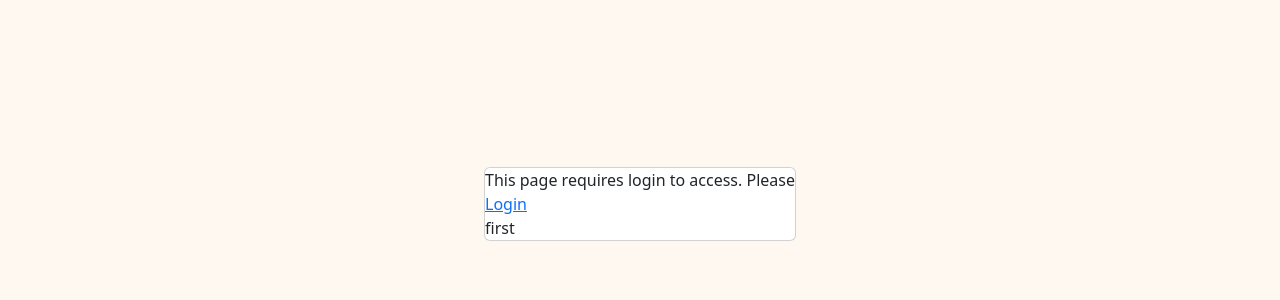
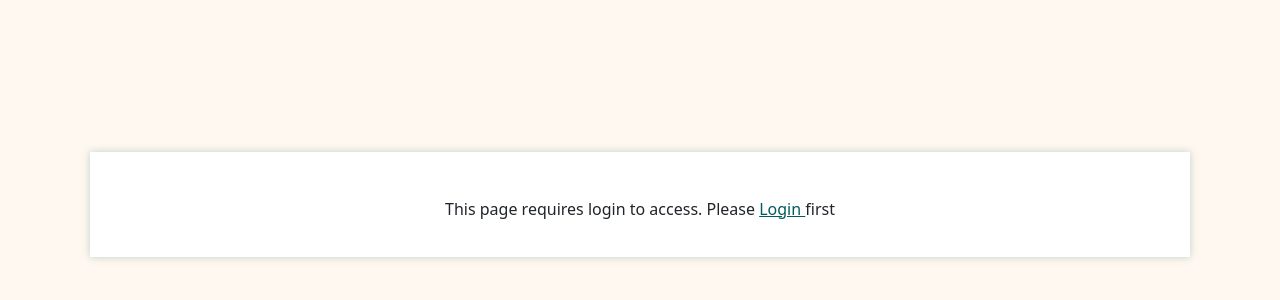
Before and after one commit to Patrycja-Jedrzejewska/chat-app, a Vue app: page /NoAccessView in a window 1280 px wide. Shown: the part 196-496 px from the top of the page. Built offline with nearby package versions, Linux system fonts and the light colour scheme; no server answers.

Commit message:
Add css to NotFound and No Access views

```diff
--- a/src/style/style.scss
+++ b/src/style/style.scss
@@ -11,28 +11,29 @@ $neutral-color: #fff8f0;
 
 #app{
     height: 100vh;
-    display: flex;
-    justify-content: center;
-    align-items: center;
     background-color: $neutral-color;
 }
 
+.form-wrapper{
+    height: 100vh;
+    display: flex;
+    align-items: center;
+    justify-content: center;
     .form-card{
         display: flex;
         text-align: center;
         align-items: center;
+        justify-content: center;
         width: 400px;
         padding: 30px 20px 20px 20px;
         background-color: #ffff;
         box-shadow: 0 0 0.5rem rgba(0, 91, 94, 0.25);
-
         .form{
             &__headline{
                 margin: 20px 20px 50px 20px;
             }
             &__group{
                 margin: 10px;
-
                 &--buttons{
                     margin-top: 10px;
                     .divider{
@@ -50,21 +51,18 @@ $neutral-color: #fff8f0;
                 &:focus{
                     box-shadow: 0 0 0 0.25rem rgba(0, 91, 94, 0.25);
                 }
-
             }
             &__error{
                 width: 300px;
                 color: #de3730;
                 text-align: left;
             }
-
             .btn{
                 width: 320px;
                 border: none;
                 border-radius: 45px;
                 &:hover{
                     box-shadow: 0 0 0.5rem 0.1rem rgba(0, 91, 94, 0.25);
-
                 }
                 &--submit{
                     margin-top: 30px;
@@ -84,16 +82,59 @@ $neutral-color: #fff8f0;
             &__link{
                 margin-top: 40px;
                 margin-bottom: 0;
+            }
+        }
+    }
+}
+
+
 .link{
     color: #005c5f;
     &:hover{
         color: #004345;
     }
 }
+.info-wrapper{
+    height: 100vh;
+    display: flex;
+    align-items: center;
+    justify-content: center;
+    text-align: center;
+
+    .info-card{
+        width: 400px;
+        padding: 30px 20px 20px 20px;
+        background-color: #ffff;
+        box-shadow: 0 0 0.5rem rgba(0, 91, 94, 0.25);
+        &__paragraph{
+            margin-top: 15px;
+        }
+        @media only screen and (min-width: 600px) {
+            width: 500px;
+        }
+
+        /* Medium devices (landscape tablets, 768px and up) */
+        @media only screen and (min-width: 768px) {
+            width: 600px;
+
+
+        }
+
+        /* Large devices (laptops/desktops, 992px and up) */
+        @media only screen and (min-width: 992px) {
+            width: 800px;
+
+        }
+
+        /* Extra large devices (large laptops and desktops, 1200px and up) */
+        @media only screen and (min-width: 1200px) {
+            width: 1100px;
+
         }
 
     }
 }
+
 
 /* Extra small devices (phones, 600px and down) */
 @media only screen and (max-width: 600px) {
--- a/src/views/LoginView.vue
+++ b/src/views/LoginView.vue
@@ -1,5 +1,5 @@
 <template>
-
+  <div class="form-wrapper">
     <div class="form-card">
       <form class="form" @submit.prevent="login">
         <h1 class="form__headline">Log in</h1>
@@ -66,7 +66,8 @@
         </section>
       </form>
     </div>
-  </template>
+  </div>
+</template>
 <script>
   import { ref, computed } from "vue";
   import { useUserStore } from "../store/index.js";
--- a/src/views/NoAccessView.vue
+++ b/src/views/NoAccessView.vue
@@ -1,9 +1,12 @@
 <template>
-    <div>
-      <div class="card"
-        >This page requires login to access. Please
-        <router-link to="/login" class="link"> Login </router-link>
-        first</div
-      >
+    <div class="info-wrapper">
+        <div class="info-card">
+            <p class="info-card__paragraph"> This page requires login to access. Please
+            <router-link to="/login" class="link"> Login </router-link>
+            first</p>
+        </div>
     </div>
 </template>
+<style scoped lang="scss">
+
+</style>
--- a/src/views/NotFoundView.vue
+++ b/src/views/NotFoundView.vue
@@ -1,9 +1,13 @@
 <template>
-    <div class="card">
-      <header class="headline">404: Page not found</header>
-      <p>
-        Please go to
-        <router-link to="/login" class="link"> Login Form </router-link>
-      </p>
+    <div class="info-wrapper">
+        <div class="info-card">
+          <h1 class="info-card__headline">404: Page not found</h1>
+          <p class="info-card__paragraph">
+            Please go to
+            <router-link to="/login" class="link"> Login Form </router-link>
+          </p>
+        </div>
     </div>
 </template>
+<style scoped lang="scss">
+</style>
--- a/src/views/RegisterView.vue
+++ b/src/views/RegisterView.vue
@@ -1,5 +1,5 @@
 <template>
-    <div>
+    <div class="form-wrapper">
       <div class="form-card">
         <form class="form" @submit.prevent="register">
           <h1 class="form__headline">Register</h1>
```
Lines whose indentation alone changed are shown as unchanged.
